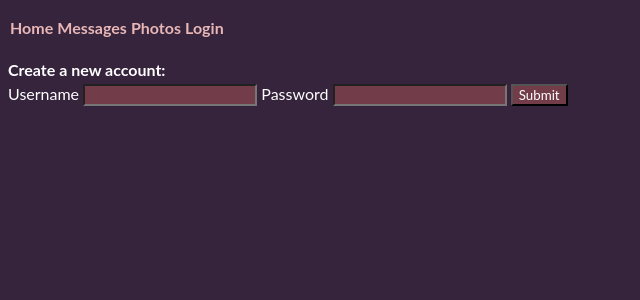
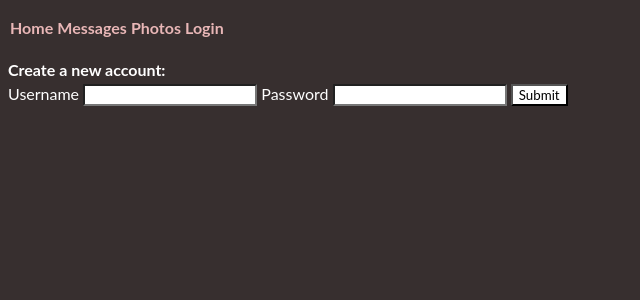
Before and after one commit to gal333t/project-2, a Flask app: page /new-user in a window 1280 px wide. Shown: the top 300 px of the page, without its empty margins (0-640 px from the left). Run offline with Flask 3, Linux system fonts and the light colour scheme.

Commit message:
more css changes

```diff
--- a/static/style.css
+++ b/static/style.css
@@ -1,5 +1,5 @@
 * {
-    background-color: rgb(53, 36, 60);
+    background-color: rgb(55, 47, 47);
     color: white;
     font-family: 'Lato', sans-serif;
 }
@@ -15,7 +15,8 @@ a:hover{
 }
 
 input, button {
-    background-color: rgba(169, 85, 85, 0.526);
+    background-color: rgb(255, 255, 255);
+    color: black;
 }
 
 form {
@@ -44,7 +45,7 @@ li {
 
 .displayMsg{
     font-size: 20px;
-    color: rgb(130, 206, 236);
+    color: rgb(205, 236, 249);
 }
 
 .img_display{
@@ -62,9 +63,6 @@ li {
 .img_list{
     list-style: none;
 }
-.deleteMessage {
-    color: rgb(130, 206, 236);
-}
 
 .signup {
     text-decoration: underline;
```
